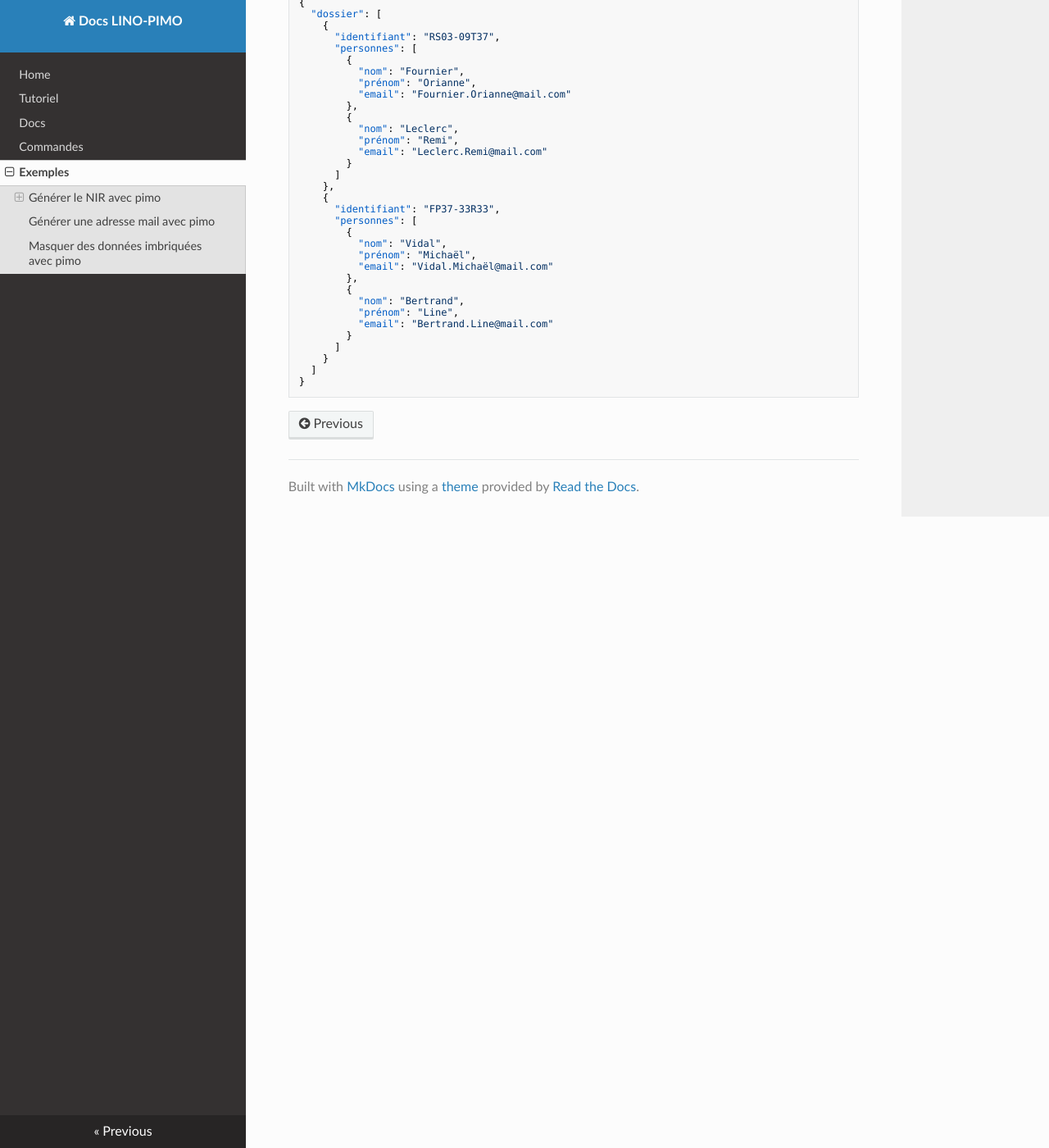
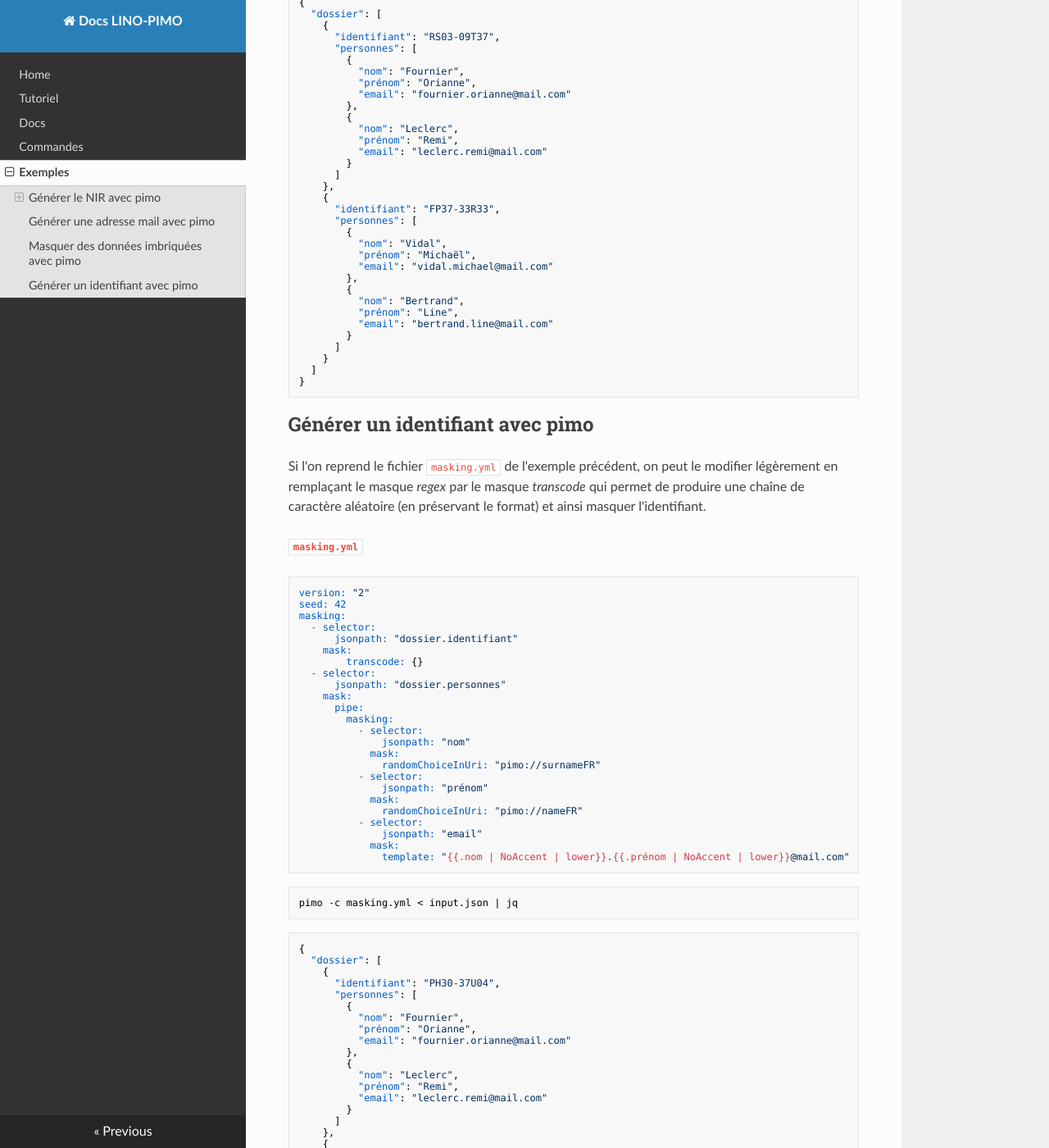
Before and after one commit to CGI-FR/lino-doc, an MkDocs documentation site: the page built from docs/example.md, in a window 1280 px wide and 1400 px high, scrolled down 4126 px. Shown: the whole window at 82% size. Built offline with MkDocs 1.6.1, drawn with Linux system fonts in a browser that asks for light colours; nearby versions of some CDN libraries; some of the changed text lies outside the part shown.

Commit message:
docs: add example of transcode

````diff
--- a/docs/example.md
+++ b/docs/example.md
@@ -183,13 +183,13 @@ Prenons comme exemple le fichier suivant composé d'une liste de dossier. Chaque
       "identifiant": "AZ18-45B12",
       "personnes": [
         {
-          "nom": "martin",
-          "prénom": "veronique",
+          "nom": "Martin",
+          "prénom": "Veronique",
           "email": "martin.veronique@mail.com"
         },
         {
-          "nom": "robert",
-          "prénom": "joe",
+          "nom": "Robert",
+          "prénom": "Joe",
           "email": "rober.joe@mail.com"
         }
       ]
@@ -198,13 +198,13 @@ Prenons comme exemple le fichier suivant composé d'une liste de dossier. Chaque
       "identifiant": "JL34-28C79",
       "personnes": [
         {
-          "nom": "alain",
-          "prénom": "mercier",
+          "nom": "Alain",
+          "prénom": "Mercier",
           "email": "alain.mercier@mail.com"
         },
         {
-          "nom": "florian",
-          "prénom": "roger",
+          "nom": "Florian",
+          "prénom": "Roger",
           "email": "florian.roger@mail.com"
         }
       ]
@@ -240,7 +240,7 @@ masking:
           - selector:
               jsonpath: "email"
             mask:
-              template: "{{.nom}}.{{.prénom}}@mail.com"
+              template: "{{.nom | NoAccent | lower}}.{{.prénom | NoAccent | lower}}@mail.com"
 ```
 
 ```console
@@ -256,12 +256,12 @@ pimo -c masking.yml < input.json | jq
         {
           "nom": "Fournier",
           "prénom": "Orianne",
-          "email": "Fournier.Orianne@mail.com"
+          "email": "fournier.orianne@mail.com"
         },
         {
           "nom": "Leclerc",
           "prénom": "Remi",
-          "email": "Leclerc.Remi@mail.com"
+          "email": "leclerc.remi@mail.com"
         }
       ]
     },
@@ -271,15 +271,119 @@ pimo -c masking.yml < input.json | jq
         {
           "nom": "Vidal",
           "prénom": "Michaël",
-          "email": "Vidal.Michaël@mail.com"
+          "email": "vidal.michael@mail.com"
         },
         {
           "nom": "Bertrand",
           "prénom": "Line",
-          "email": "Bertrand.Line@mail.com"
+          "email": "bertrand.line@mail.com"
         }
       ]
     }
   ]
 }
 ```
+
+## Générer un identifiant avec pimo
+
+Si l'on reprend le fichier `masking.yml` de l'exemple précédent, on peut le modifier légèrement en remplaçant le masque *regex* par le masque *transcode* qui permet de produire une chaîne de caractère aléatoire (en préservant le format) et ainsi masquer l'identifiant.
+
+**`masking.yml`**
+```yaml
+version: "2"
+seed: 42
+masking:
+  - selector:
+      jsonpath: "dossier.identifiant"
+    mask:
+        transcode: {}
+  - selector:
+      jsonpath: "dossier.personnes"
+    mask:
+      pipe:
+        masking:
+          - selector:
+              jsonpath: "nom"
+            mask:
+              randomChoiceInUri: "pimo://surnameFR"
+          - selector:
+              jsonpath: "prénom"
+            mask:
+              randomChoiceInUri: "pimo://nameFR"
+          - selector:
+              jsonpath: "email"
+            mask:
+              template: "{{.nom | NoAccent | lower}}.{{.prénom | NoAccent | lower}}@mail.com"
+```
+
+```console
+pimo -c masking.yml < input.json | jq
+```
+
+```json
+{
+  "dossier": [
+    {
+      "identifiant": "PH30-37U04",
+      "personnes": [
+        {
+          "nom": "Fournier",
+          "prénom": "Orianne",
+          "email": "fournier.orianne@mail.com"
+        },
+        {
+          "nom": "Leclerc",
+          "prénom": "Remi",
+          "email": "leclerc.remi@mail.com"
+        }
+      ]
+    },
+    {
+      "identifiant": "FX70-68A25",
+      "personnes": [
+        {
+          "nom": "Vidal",
+          "prénom": "Michaël",
+          "email": "vidal.michael@mail.com"
+        },
+        {
+          "nom": "Bertrand",
+          "prénom": "Line",
+          "email": "bertrand.line@mail.com"
+        }
+      ]
+    }
+  ]
+}
+```
+
+Un moyen de générer un identifiant est d'ajouter un nouveau champ **id** contenant la valeur d'un identifiant, et ensuite d'utiliser le masque *transcode* qui va reproduire aléatoirement des chaînes de caractères en copiant le format de l'identifiant ajouté précédemment.
+
+**`masking2.yml`**
+```yaml
+version: "1"
+seed: 42
+masking:
+  - selector:
+      jsonpath: "id"
+    masks:
+      - add: "1040-AZ-52"
+      - transcode: {}
+```
+
+```console
+pimo -c masking2.yml --empty-input -r 10
+```
+
+```json
+{"id":"3485-KV-59"}
+{"id":"6846-OT-19"}
+{"id":"5706-GF-02"}
+{"id":"5760-XR-28"}
+{"id":"6254-EY-45"}
+{"id":"5200-LL-28"}
+{"id":"7407-ZN-94"}
+{"id":"5547-PY-31"}
+{"id":"9949-TY-61"}
+{"id":"0383-IQ-93"}
+```
````
